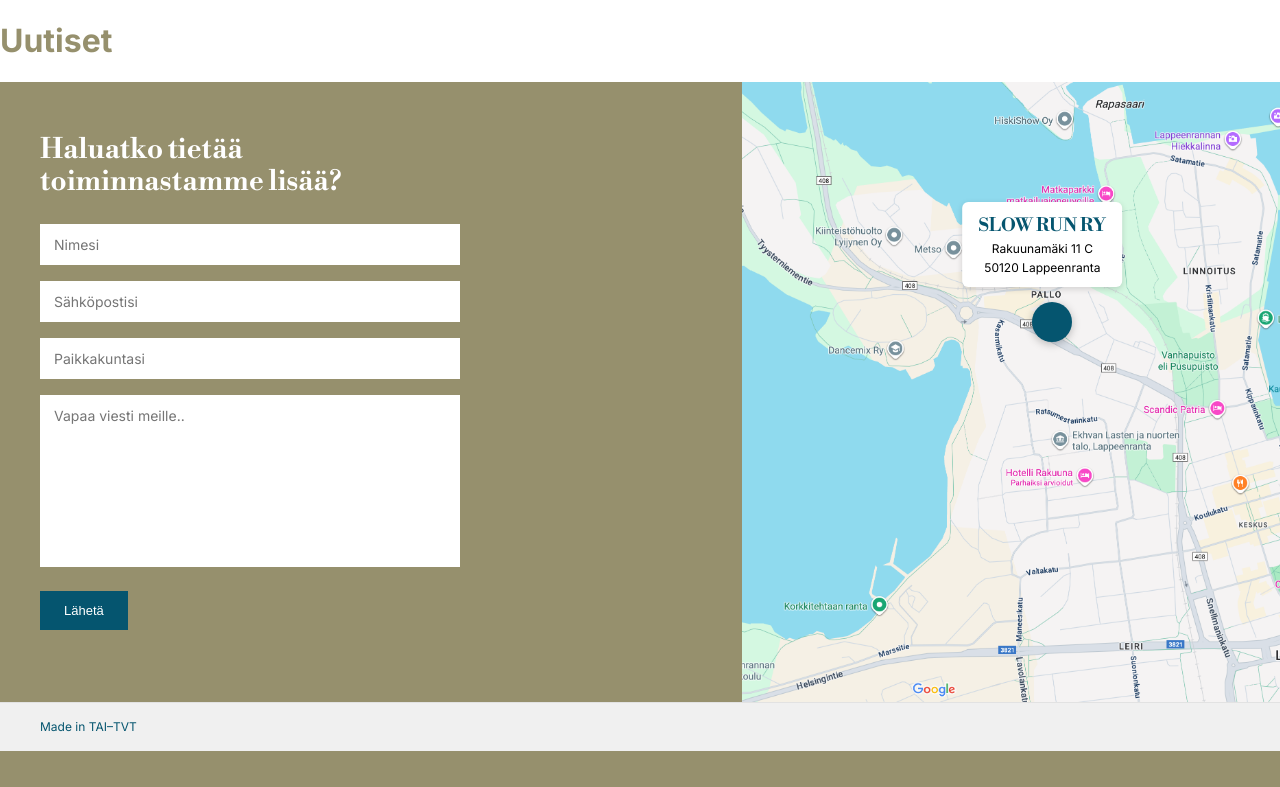
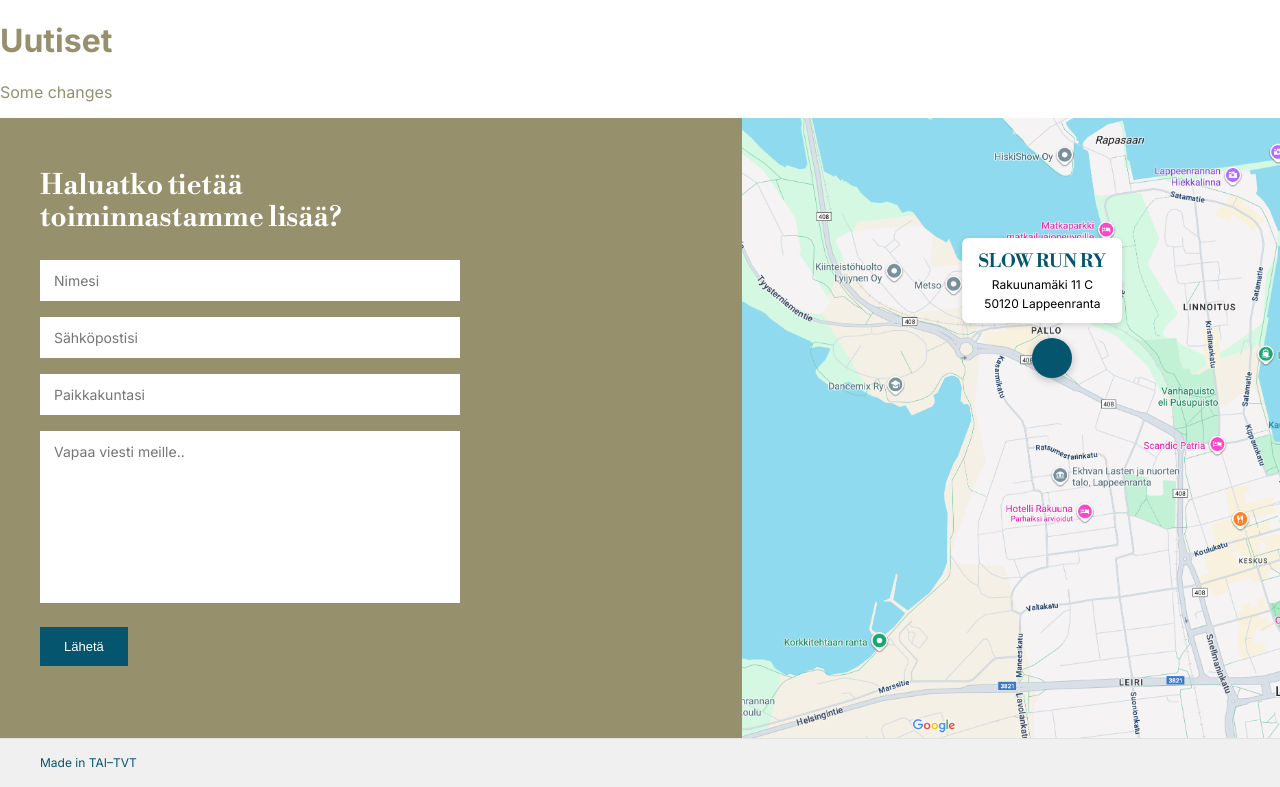
Before and after one commit to TAI-Slow-Run/slow-run-projekti, a PHP site: page /news.php in a window 1280 px wide. Shown: the part 56-843 px from the top of the page. Before the commit the page ends 807 px from the top, so only its background shows below. Run offline with PHP 8.4, Linux system fonts and the light colour scheme; data that the repository does not hold is empty.

Commit message:
some changes

```diff
--- a/news.php
+++ b/news.php
@@ -41,6 +41,7 @@
 <body>
   <?php include __DIR__ . '/header.php'; ?>
   <h1>Uutiset</h1>
+  <p>Some changes</p>
   <section class="section-wrapper" id="section-wrapper">
    <!-- This section fulfill by script in the end of the body -->
   </section>
```
